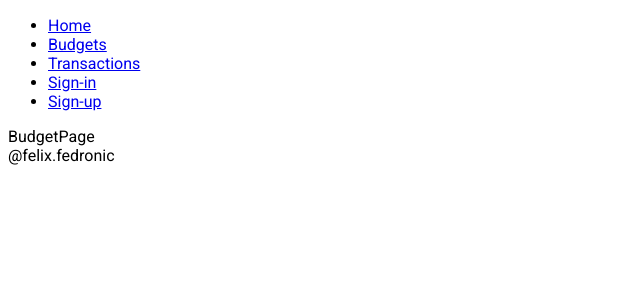
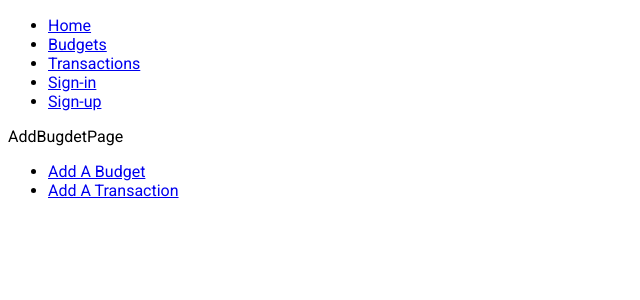
Before and after one commit to Ffedronic/Next.js_Bugdet_Tracker, a Next.js app: page /budgets/add in a window 1280 px wide. Shown: the top 300 px of the page, without its empty margins (0-640 px from the left). Built offline with nearby package versions, Linux system fonts and the light colour scheme.

Commit message:
add transactions && budgets

```diff
--- a/components/Layout/Layout.js
+++ b/components/Layout/Layout.js
@@ -26,11 +26,20 @@ function Layout(props) {
         </nav>
       </header>
 
-      <main>
-        {props.children}
-      </main>
+      <main>{props.children}</main>
 
-      <footer>@felix.fedronic</footer>
+      <footer>
+        <nav>
+          <ul>
+            <li>
+              <Link href={"/budgets/add"}>Add A Budget</Link>
+            </li>
+            <li>
+              <Link href={"/transactions/add"}>Add A Transaction</Link>
+            </li>
+          </ul>
+        </nav>
+      </footer>
     </Fragment>
   );
 }
--- /dev/null
+++ b/pages/budgets/add/index.js
@@ -0,0 +1,9 @@
+import React from 'react'
+
+function AddBugdetPage() {
+  return (
+    <div>AddBugdetPage</div>
+  )
+}
+
+export default AddBugdetPage
```
Also changed, not shown: pages/transactions/add/index.js (added, +9 -0 lines).
